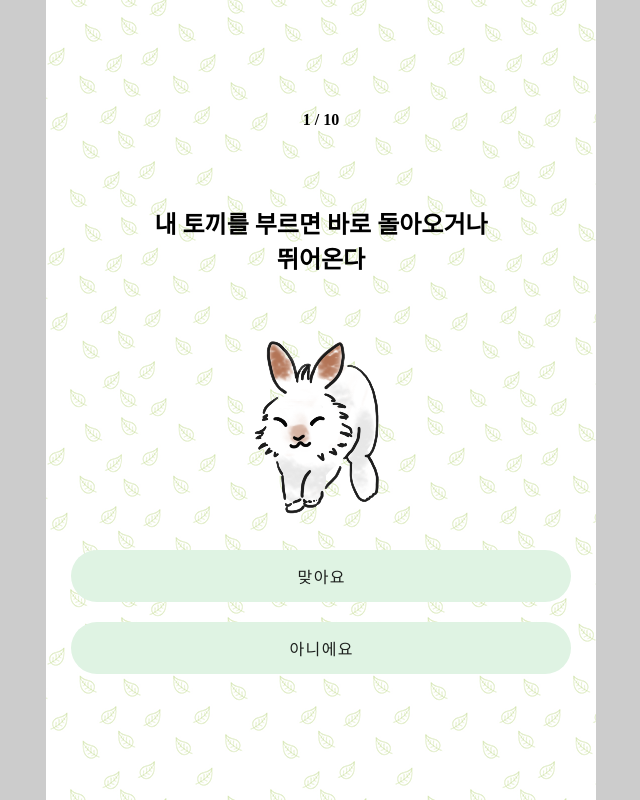
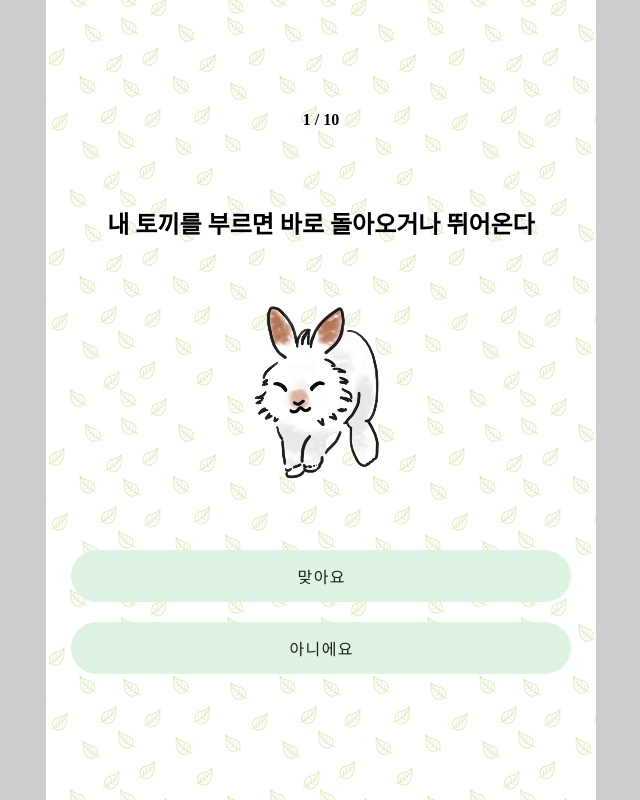
Before and after one commit to NanKisu/bunnyfoot-front, a Vue app: page /#/question in a window 1280 px wide. Shown: the whole page, without its empty margins (319-959 px from the left). Built offline with nearby package versions, Linux system fonts and the light colour scheme; a web font is replaced by a local one; what vue-modaltor would draw is missing.

Commit message:
질문 폰트적용, padding 제거

```diff
--- a/src/components/QuestionPage.vue
+++ b/src/components/QuestionPage.vue
@@ -8,7 +8,7 @@
     </div>
 
     <div class="mainBbti" style="text-align: center">
-      <h2 style="padding: 0px 50px; word-break: keep-all;">{{ questions[questionIndex] }}</h2>
+      <h2 style="word-break: keep-all;">{{ questions[questionIndex] }}</h2>
       <div id="imgWrapper">
         <img :src="getImgUrl()" style="max-height: 100%; max-width: 100%;"/>
       </div>
--- a/static/css/style.css
+++ b/static/css/style.css
@@ -2,6 +2,20 @@
 img {
     vertical-align: middle;
 }
+
+h1 {
+    font-family: 'NEXON Lv1 Gothic OTF';
+}
+h2 {
+    font-family: 'NEXON Lv1 Gothic OTF';
+}
+h3 {
+    font-family: 'NEXON Lv1 Gothic OTF';
+}
+h4 {
+    font-family: 'NEXON Lv1 Gothic OTF';
+}
+
 .container{
     height: 100% !important;
     padding: 0 12px !important;
```
Also changed, not shown: 10 other files (tests, documents, lock files or other folders).
